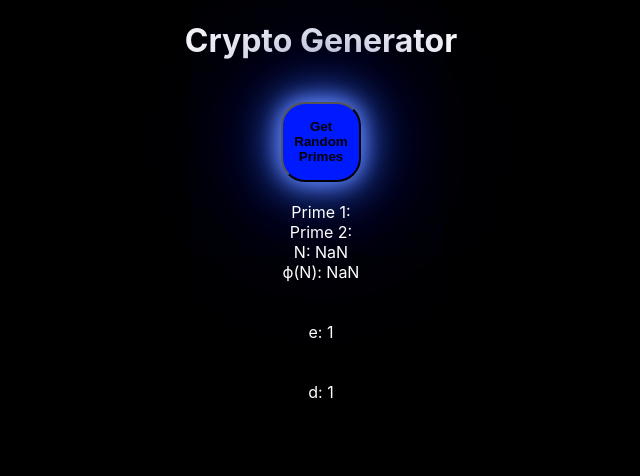
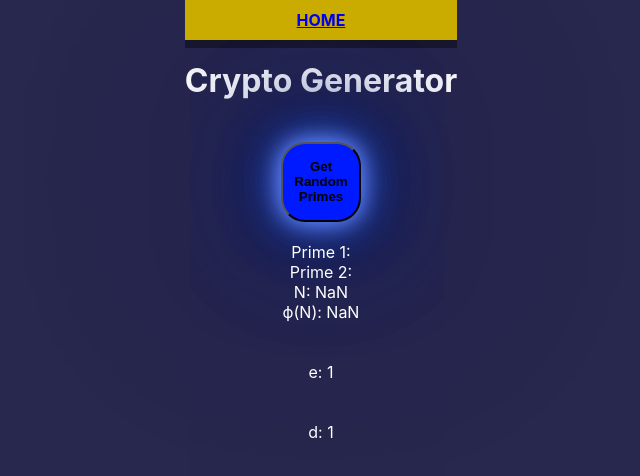
Before and after one commit to hujikolp1/rsa_keypair_generator, a React (Create React App) app: page / in a window 1280 px wide. Shown: the top 476 px of the page, without its empty margins (319-959 px from the left). Built offline with nearby package versions, Linux system fonts and the light colour scheme.

Commit message:
dashboard

```diff
--- a/src/App.css
+++ b/src/App.css
@@ -1,3 +1,9 @@
+:root {
+  --main-white: #f0f0f0;
+  --main-gold: #caac00;
+  --main-blue: #45567d;
+  --main-gray: #303841;
+}
 .App {
   text-align: center;
 }
@@ -10,6 +16,23 @@
 .get_d {
   color: white
 }
+.nav {
+  display: flex;
+  justify-content:space-around;
+  position:relative;
+  padding: 10px 0;
+  font-weight: bolder;
+  font-stretch: ultra-expanded;
+  top: 0;
+  left: 0;
+  bottom:auto;
+  width: 100%;
+  background: var(--main-gold);
+  box-shadow: 0 8px 0 rgba(0, 0, 0, 0.4);
+  z-index: 10;
+}
+
+
 
 /* ----------------------------------------------------- */
 
@@ -17,7 +40,7 @@
 body {
   /* margin: 0;
   padding: 0;  */
-  background: rgb(0, 0, 0);
+  background: rgb(40, 39, 77);
   display: flex;
   justify-content: center;
   align-items: center;
@@ -36,17 +59,17 @@ body {
               0 0 120px rgb(0, 27, 117),
               0 0 220px rgb(0, 27, 117),
               0 0 320px rgb(0, 27, 117);
-  transition:5s;
+  transition:4s;
 }
 
 .hover_buttons:hover {
-  box-shadow: 0 0 0 30px rgb(20, 50, 114),
-              0 0 0 60px rgb(20, 50, 114),
-              0 0 0 100px rgb(20, 50, 114),
-              0 0 0 120px rgb(20, 50, 114),
-              0 0 0 200px rgb(20, 50, 114),
-              0 0 0 400px rgb(20, 50, 114),
-              0 0 0 450px rgb(20, 50, 114);
+  box-shadow: 0 0 30px rgb(20, 50, 114),
+              0 0 60px rgb(20, 50, 114),
+              0 0 100px rgb(20, 50, 114),
+              0 0 120px rgb(20, 50, 114),
+              0 0 200px rgb(20, 50, 114),
+              0 0 400px rgb(20, 50, 114),
+              0 0 450px rgb(20, 50, 114);
 }
 
 /* ----------------------------------------------------- */
--- a/src/App.tsx
+++ b/src/App.tsx
@@ -1,16 +1,15 @@
 import React from 'react';
 import PrimeGen from './components/primeGen'
+import DashBoard from './components/dashBoard'
 import './App.css';
 
 function App() {
   return (
     <div className="App">
 
+      <DashBoard></DashBoard>
+
       <PrimeGen></PrimeGen>
-
-
-
-
 
     </div>
   );
--- /dev/null
+++ b/src/components/dashBoard.tsx
@@ -0,0 +1,37 @@
+import React from 'react'
+
+
+
+{/* <link
+  rel="stylesheet"
+  href="https://use.fontawesome.com/releases/v5.8.2/css/all.css"
+  integrity="sha384-oS3vJWv+0UjzBfQzYUhtDYW+Pj2yciDJxpsK1OYPAYjqT085Qq/1cq5FLXAZQ7Ay"
+  crossorigin="anonymous"
+/>
+<link
+  href="https://fonts.googleapis.com/css?family=Poppins:200i,300,400&display=swap"
+  rel="stylesheet"
+/>
+<link
+  href="https://fonts.googleapis.com/css?family=Raleway:700&display=swap"
+  rel="stylesheet"
+/>
+<link rel="stylesheet" href="styles.css"/> */}
+
+
+
+
+const DashBoard = () => {
+
+    return(
+        <div>
+
+            <nav id="navbar" className="nav">
+                <a href="/">HOME</a>
+            </nav>
+
+        </div>
+    )
+}
+
+export default DashBoard;
--- a/src/components/primeGen.tsx
+++ b/src/components/primeGen.tsx
@@ -161,13 +161,14 @@ const PrimeGen = (..._props: any[]) => {
                 dd++
             }
             if(dd===10000){
-                dd = ('Computation is larger than 10000. Try Again.')
+                dd = ('Computation > 10000. Try Again.')
                 // setD('Computation is larger than 10000. Try Again.')
                 setGenEDisplay('none');
                 setGenDDisplay('none');
                 setDisplayOK('inline-block')
             }
             // otherwise success
+
             // open up input box
             // take input and output the encrypted
             // open up decrypt box
```
